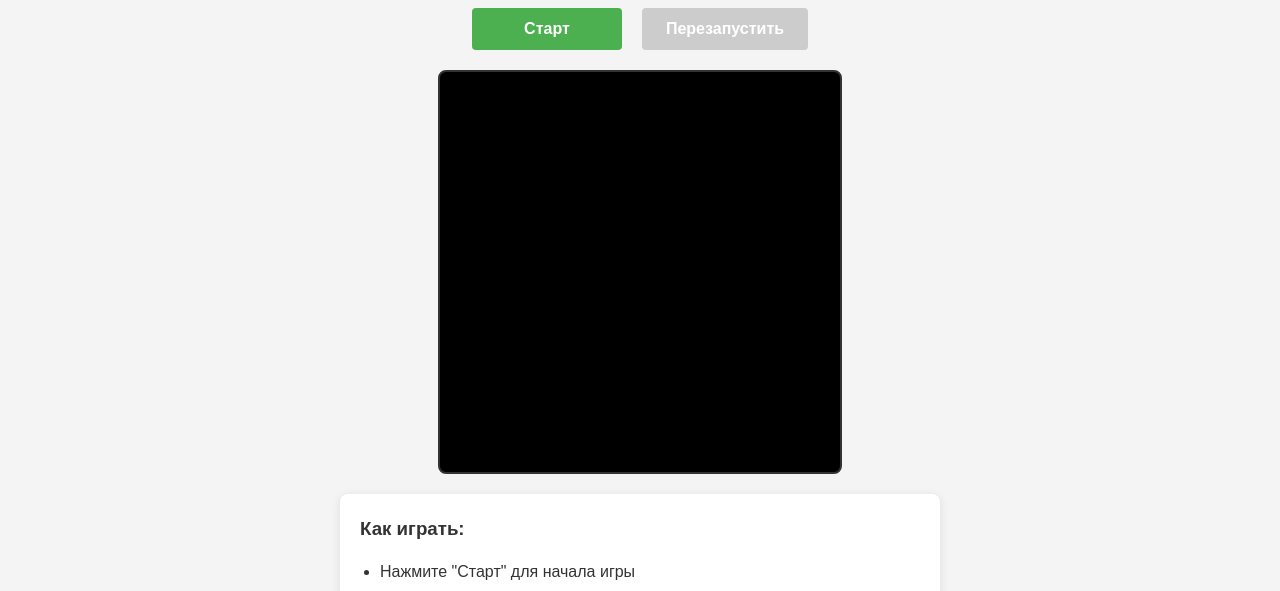
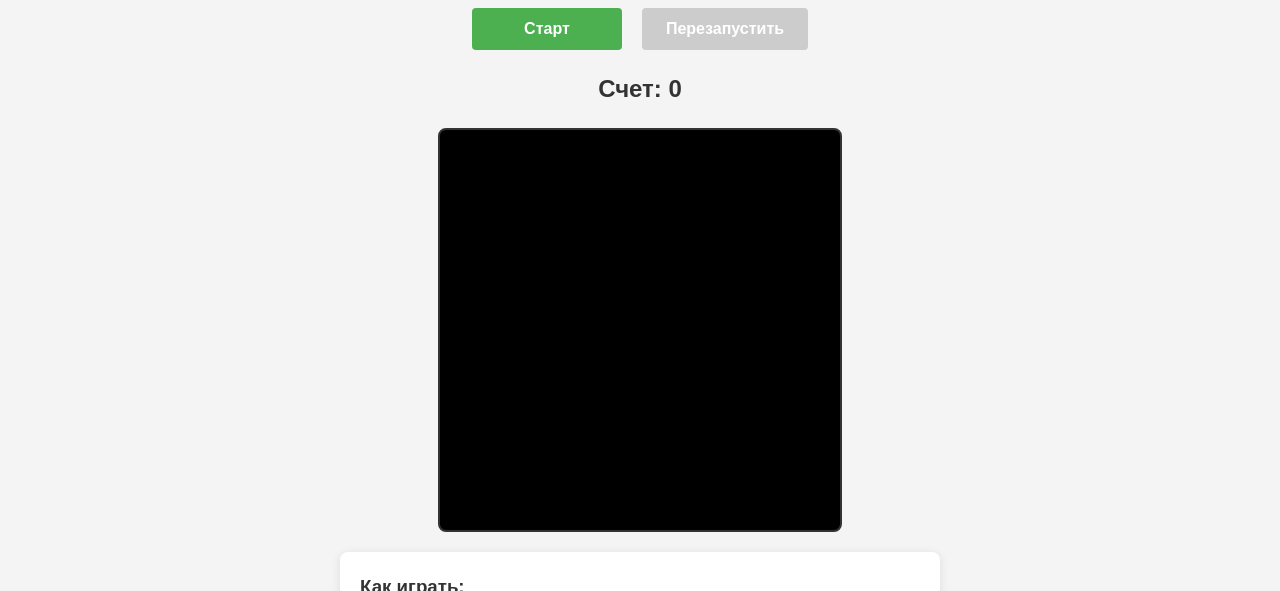
Before and after one commit to DolKir/love-kitten-site.github.io, a plain HTML site: page game.html in a window 1280 px wide. Shown: the part 159-750 px from the top of the page. Drawn offline with Linux system fonts and the light colour scheme.

Commit message:
Update game.html

```diff
--- a/game.html
+++ b/game.html
@@ -142,7 +142,7 @@
                     <button id="restartBtn" class="game-btn" disabled>Перезапустить</button>
                 </div>
 
-
+                <div class="game-score" id="scoreDisplay">Счет: 0</div>
             </div>
 
             <div class="game-instructions">
```
